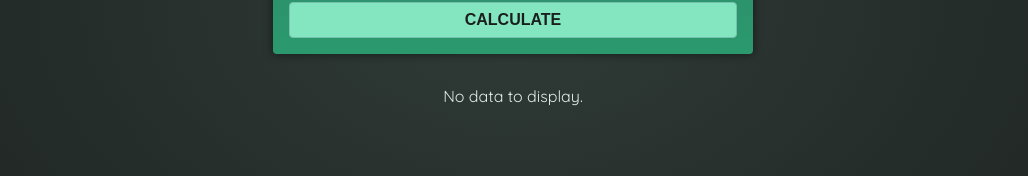
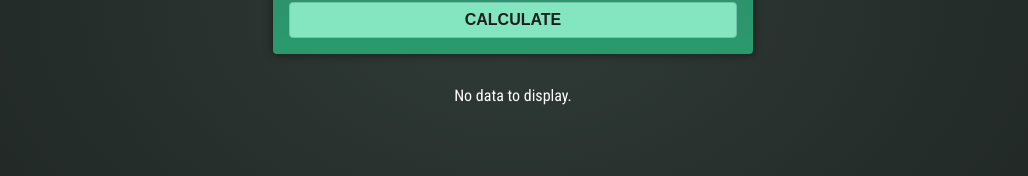
Before and after one commit to arniel-dev/investment-calclulator, an Angular app: page / in a window 1280 px wide. Shown: the part 426-602 px from the top of the page, without its empty margins (127-1155 px from the left). Built offline with nearby package versions, Linux system fonts and the light colour scheme.

Commit message:
update css

```diff
--- a/src/app/investment-results/investment-results.component.css
+++ b/src/app/investment-results/investment-results.component.css
@@ -17,3 +17,9 @@ table tbody {
   font-size: 0.85rem;
   color: #c2e9e0;
 }
+.no-data {
+  text-align: center;
+  color: white;
+  font-family: "Roboto Condensed", sans-serif;
+  margin-top: 2rem;
+}
--- a/src/app/investment-results/investment-results.component.html
+++ b/src/app/investment-results/investment-results.component.html
@@ -1,5 +1,7 @@
+<div class="results-table">
   @if (annualData && annualData.length > 0) {
   <table>
+    <thead>
       <tr>
         <th>Year</th>
         <th>Investment Value</th>
@@ -7,6 +9,8 @@
         <th>Total Interest</th>
         <th>Invested Capital</th>
       </tr>
+    </thead>
+    <tbody>
       <tr *ngFor="let data of annualData">
         <td>{{ data.year }}</td>
         <td>{{ data.investmentValue | number : "1.2-2" }}</td>
@@ -14,7 +18,11 @@
         <td>{{ data.totalInterest | number : "1.2-2" }}</td>
         <td>{{ data.investedCapital | number : "1.2-2" }}</td>
       </tr>
+    </tbody>
   </table>
-}@else {
-<p style="text-align: center">No data to display.</p>
+  } @else {
+  <div class="no-data">
+    <p>No data to display.</p>
+  </div>
   }
+</div>
```
Lines whose indentation alone changed are shown as unchanged.
